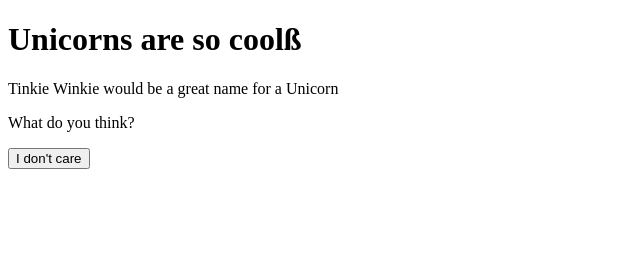
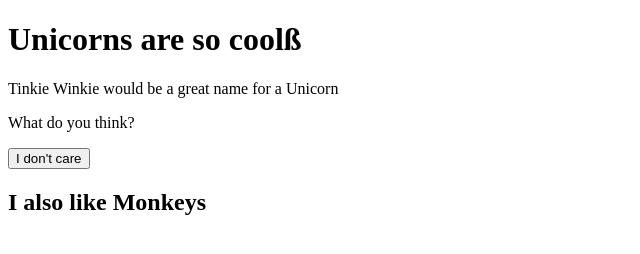
Before and after one commit to c-bert/git-test, a website: page index.html in a window 1280 px wide. Shown: the whole page, without its empty margins (0-640 px from the left). Drawn offline with Linux system fonts and the light colour scheme.

Commit message:
learning how to use NPM

```diff
--- a/index.html
+++ b/index.html
@@ -10,6 +10,7 @@
     <p>Tinkie Winkie would be a great name for a Unicorn</p>
     <p>What do you think?</p>
     <button>I don't care</button>
+    <h2>I also like Monkeys</h2>
 </body>
 
 </html>
```
Also changed, not shown: package.json (added, +23 -0 lines), 2 other files.
